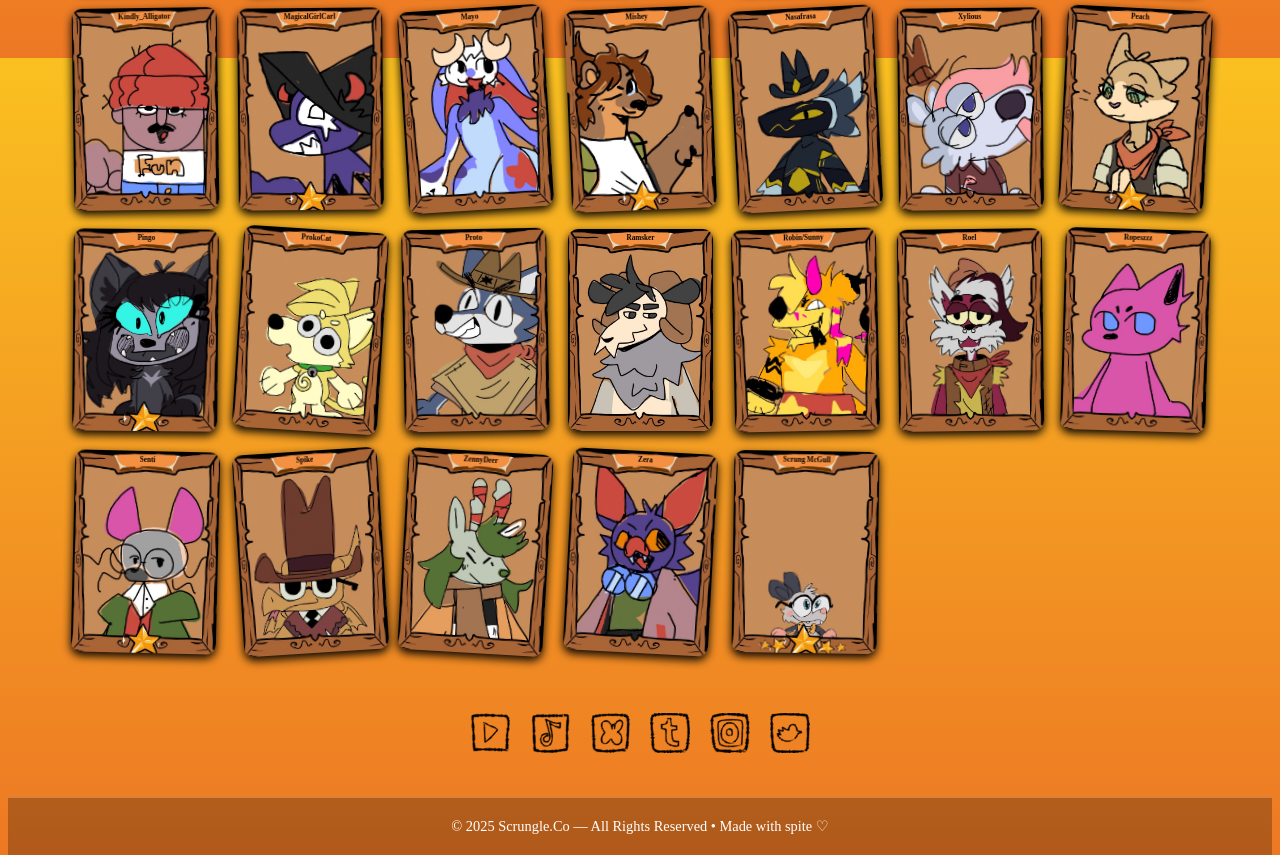
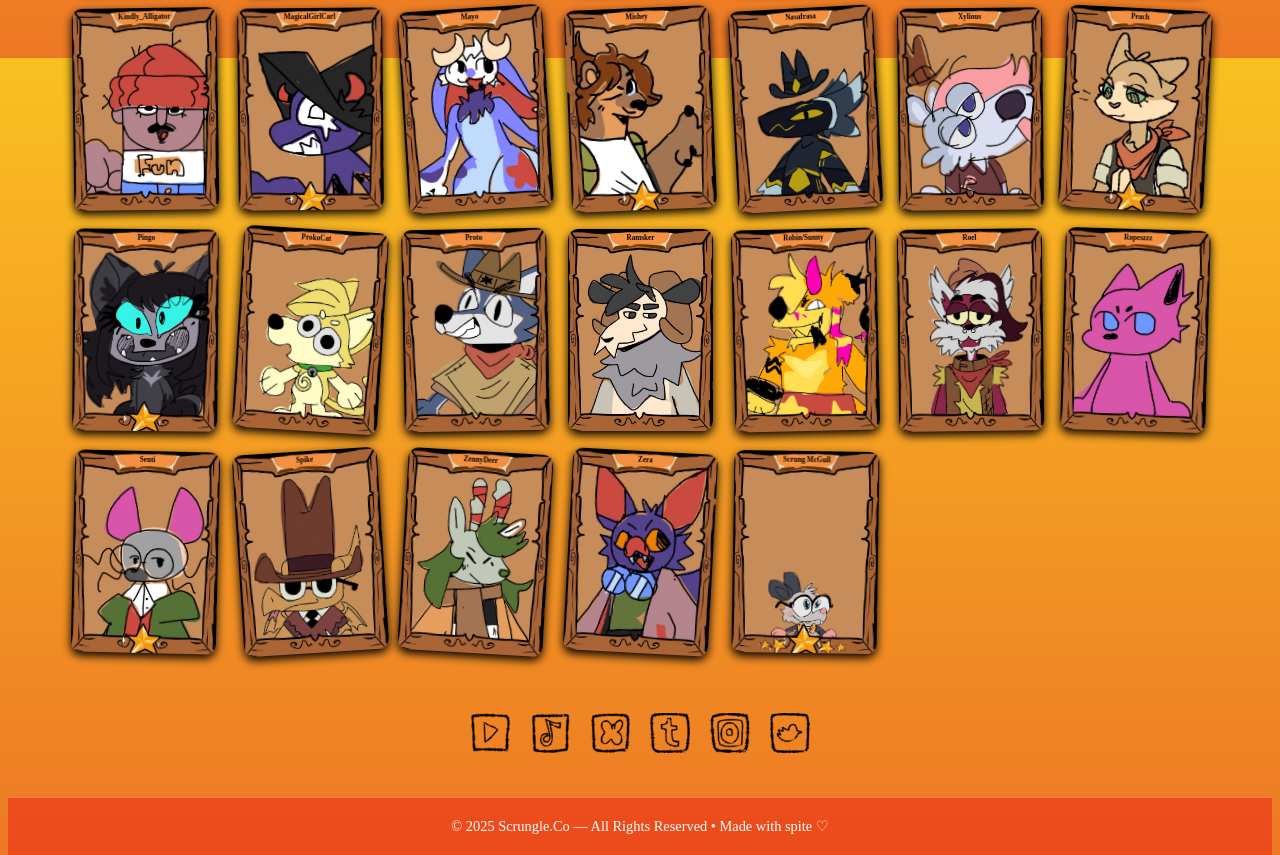
Before and after one commit to TheRitoBandito/scrungle-site, a plain HTML site: page ANE26/index.html in a window 1280 px wide. Shown: the part 1542-2397 px from the top of the page. Drawn offline with Linux system fonts and the light colour scheme.

Commit message:
Footer and Email

```diff
--- a/ANE26/style.css
+++ b/ANE26/style.css
@@ -273,7 +273,7 @@ body {
   color: white;
   font-size: 0.9rem;
 
-  background: rgba(0, 0, 0, 0.25);
+  background: rgba(235, 22, 22, 0.45);
   backdrop-filter: blur(4px);
   border-top: 1px solid rgba(255, 255, 255, 0.25);
 }
```
